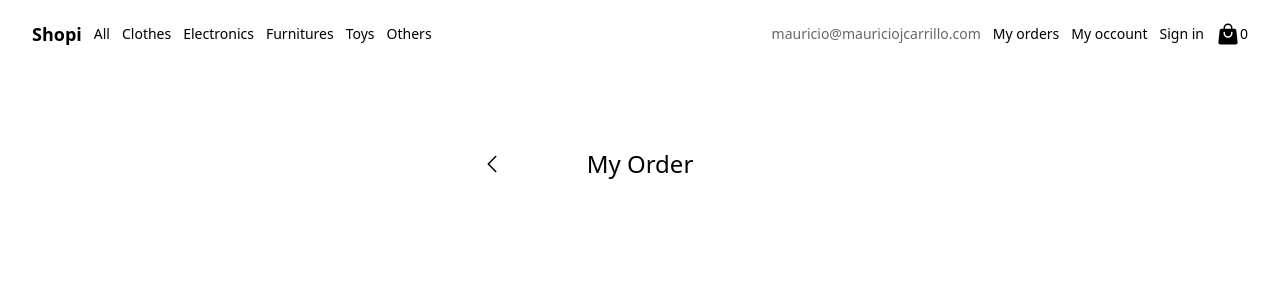
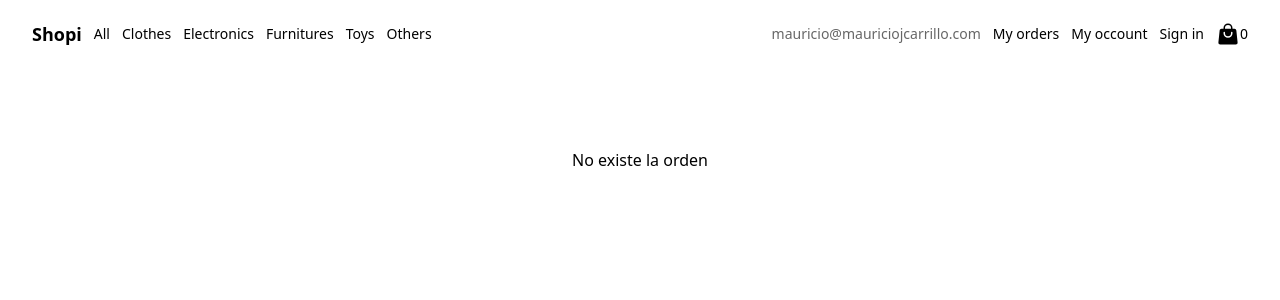
Before and after one commit to MauricioJCarrillo/shopi-ecommerce-react, a React (Vite) app: page /my-order in a window 1280 px wide. Shown: the top 300 px of the page. Built offline with nearby package versions, Linux system fonts and the light colour scheme.

Commit message:
Adding route and rendering individual order when each order is selected in orders page

```diff
--- a/src/App.tsx
+++ b/src/App.tsx
@@ -17,6 +17,7 @@ const AppRoutes = (): JSX.Element | null => {
     { path: "/my-order", element: <MyOrder /> },
     { path: "/my-orders", element: <MyOrders /> },
     { path: "/my-orders/last", element: <MyOrder /> },
+    { path: "/my-orders/:orderId", element: <MyOrder /> },
     { path: "/sign-in", element: <SignIn /> },
     { path: "/*", element: <NotFound /> },
   ];
--- a/src/pages/MyOrder/MyOrder.tsx
+++ b/src/pages/MyOrder/MyOrder.tsx
@@ -1,14 +1,27 @@
 import { useContext } from "react";
+import { Link, useParams } from "react-router-dom";
 import { ChevronLeftIcon } from "@heroicons/react/24/solid";
 import { ShoppingCartContext } from "../../context/ShoppingCartContext";
 import { OrderCard } from "../../components/OrderCard/OrderCard";
-import { Link } from "react-router-dom";
 
 export const MyOrder = (): JSX.Element => {
   const { orders } = useContext(ShoppingCartContext);
   console.log("Orders", orders);
 
+  const currentPath = window.location.pathname;
+  const lastPath = currentPath.split("/").pop();
+
+  const params = useParams();
+  const orderId = params.orderId;
+
+  const order =
+    lastPath === "last"
+      ? orders?.[orders.length - 1]
+      : orders?.find((order) => order.id === orderId);
+
   return (
+    <>
+      {order ? (
         <>
           <div className="relative mb-6 flex w-80 items-center justify-center">
             <Link to="/my-orders" className="absolute left-0">
@@ -17,20 +30,19 @@ export const MyOrder = (): JSX.Element => {
             <h1 className="text-2xl font-normal">My Order</h1>
           </div>
           <section className="flex w-80 flex-col">
-        {orders &&
-          orders.length > 0 &&
-          orders?.map((product) => {
-            return (
-              <div key={product.date.toLocaleTimeString()}>
+            <div
+              key={order?.id}
+              className="mb-3 flex w-full flex-col rounded-md border border-gray-400 p-2"
+            >
               <p className="flex items-center justify-between pb-2">
                 <span className="text-2xl font-light">Order date</span>
                 <span className="text-2xl font-bold">
-                    {product.date.toLocaleDateString()}
+                  {order?.date.toLocaleDateString()}
                 </span>
               </p>
 
               <p className="mb-4 text-2xl font-light">Products:</p>
-                {product.products?.map((product) => (
+              {order?.products.map((product) => (
                 <OrderCard
                   key={product.id}
                   id={product.id}
@@ -42,19 +54,21 @@ export const MyOrder = (): JSX.Element => {
               <p className="flex items-center justify-between pb-6">
                 <span className="text-2xl font-light">Total Products</span>
                 <span className="text-2xl font-bold">
-                    {product.totalProducts}
+                  {order?.totalProducts}
                 </span>
               </p>
               <p className="flex items-center justify-between pb-6">
                 <span className="text-2xl font-light">Total Price</span>
-                  <span className="text-2xl font-bold">
-                    ${product.totalPrice}
-                  </span>
+                <span className="text-2xl font-bold">${order?.totalPrice}</span>
               </p>
             </div>
-            );
-          })}
           </section>
+        </>
+      ) : (
+        <>
+          <div>No existe la orden</div>
+        </>
+      )}
     </>
   );
 };
```
Lines whose indentation alone changed are shown as unchanged.
